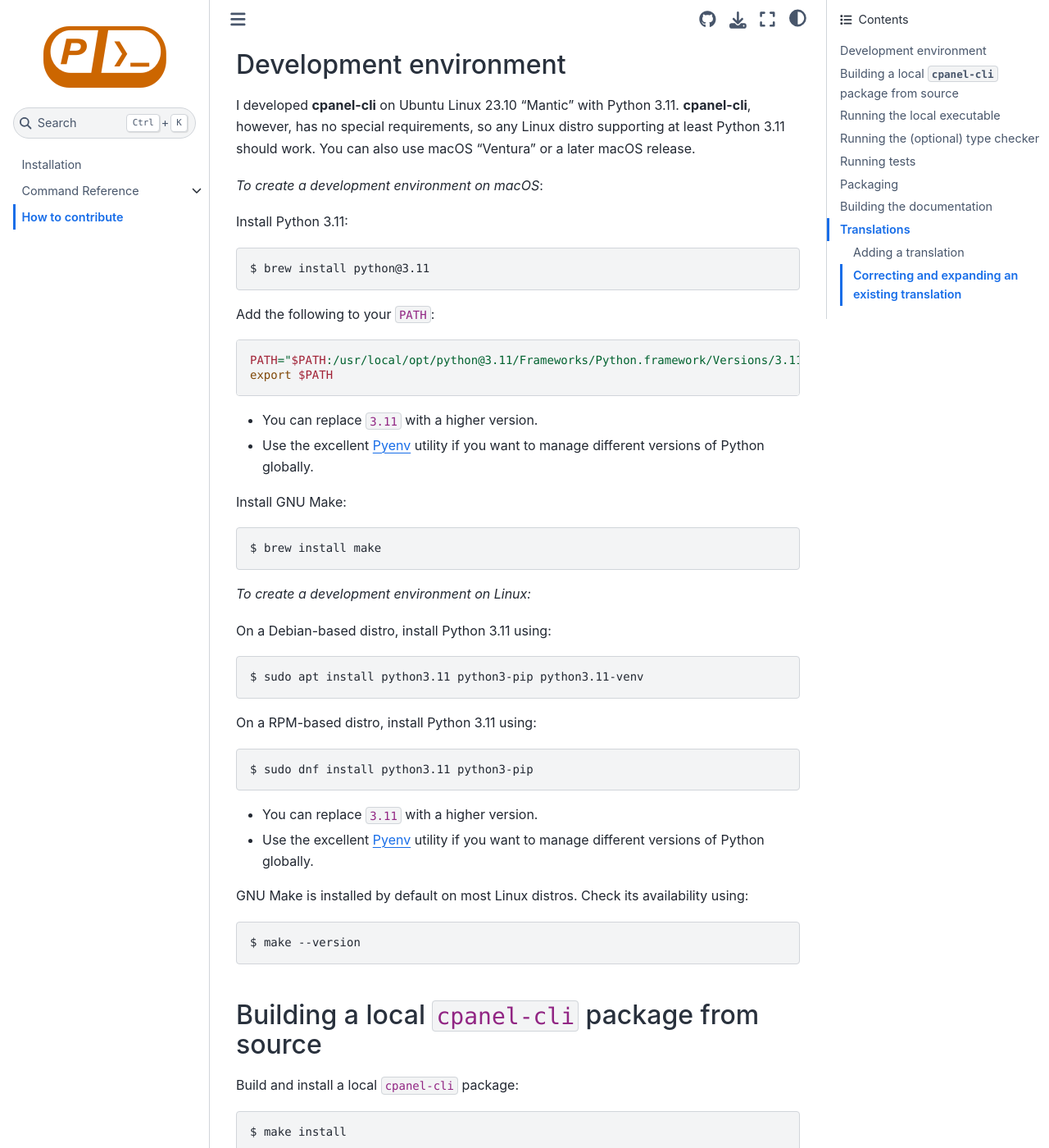
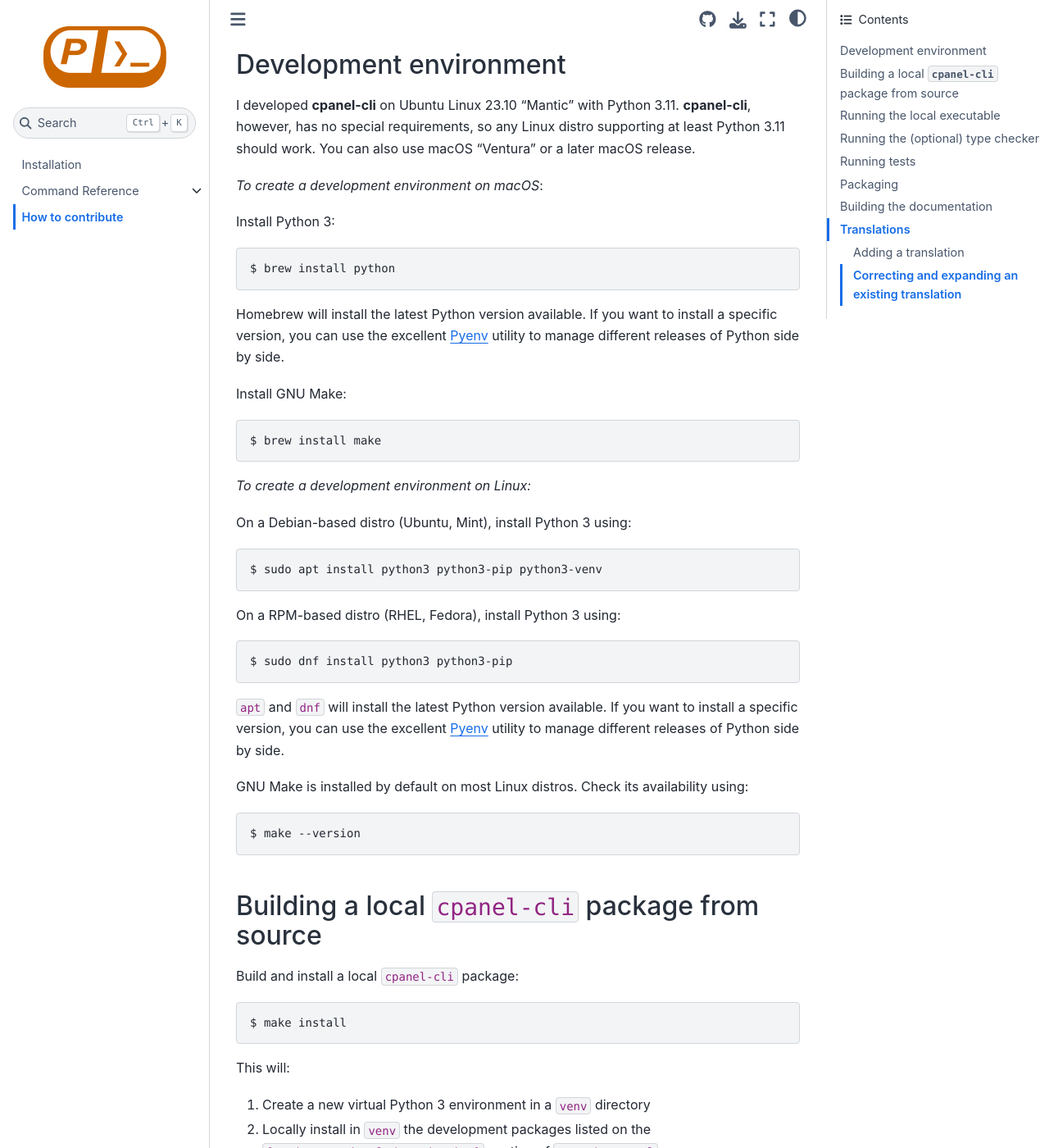
Before and after one commit to layfellow/cpanel-cli, a Sphinx documentation site: the page built from doc/contributing.rst, in a window 1280 px wide and 1400 px high, scrolled down 2163 px. Shown: the whole window at 82% size. Built offline with Sphinx 7.4.7 and the Sphinx Book theme 1.1.4, drawn with Linux system fonts in a browser that asks for light colours; some of the changed text lies outside the part shown.

Commit message:
Improve documentation and translation

```diff
--- a/doc/contributing.rst
+++ b/doc/contributing.rst
@@ -119,21 +119,15 @@
 
 *To create a development environment on macOS*:
 
-Install Python 3.11:
+Install Python 3:
 
 .. code:: sh
 
-    $ brew install python@3.11
+    $ brew install python
 
-Add the following to your ``PATH``:
-
-.. code:: sh
-
-    PATH="$PATH:/usr/local/opt/python@3.11/Frameworks/Python.framework/Versions/3.11/bin"
-    export $PATH
-
-- You can replace ``3.11`` with a higher version.
-- Use the excellent `Pyenv`_ utility if you want to manage different versions of Python globally.
+Homebrew will install the latest Python version available. If you want to install a specific
+version, you can use the excellent `Pyenv`_ utility to manage different releases of Python
+side by side.
 
 .. _`Pyenv`: https://github.com/pyenv/pyenv
 
@@ -145,20 +139,21 @@
 
 *To create a development environment on Linux:*
 
-On a Debian-based distro, install Python 3.11 using:
+On a Debian-based distro (Ubuntu, Mint), install Python 3 using:
 
 .. code:: sh
 
-    $ sudo apt install python3.11 python3-pip python3.11-venv
+    $ sudo apt install python3 python3-pip python3-venv
 
-On a RPM-based distro, install Python 3.11 using:
+On a RPM-based distro (RHEL, Fedora), install Python 3 using:
 
 .. code:: sh
 
-    $ sudo dnf install python3.11 python3-pip
+    $ sudo dnf install python3 python3-pip
 
-- You can replace ``3.11`` with a higher version.
-- Use the excellent `Pyenv`_ utility if you want to manage different versions of Python globally.
+``apt`` and ``dnf`` will install the latest Python version available. If you want to
+install a specific version, you can use the excellent `Pyenv`_ utility to manage
+different releases of Python side by side.
 
 GNU Make is installed by default on most Linux distros. Check its availability using:
 
@@ -208,8 +203,8 @@
 *Running the type checker is optional — you can ignore this step if you want.*
 
 The Python source code is annotated using type hints. I use them
-to add clarity and robustness to Python code. Read the `Python Type Checking Guide`_ for an
-excellent introduction.
+to improve the readability of Python code. Read the `Python Type Checking Guide`_ for
+an excellent introduction to the use of type hints in Python.
 
 .. _`Python Type Checking Guide`: https://realpython.com/python-type-checking/
 
@@ -234,7 +229,7 @@
 The type checker configuration is in ``pyrightconfig.json``.
 
 Note that Pyright is based on Node.js, so that pip will indirectly install it and pull a
-lot of JavaScript dependencies.
+lot of JavaScript dependencies required by Pyright.
 
 Running tests
 =============
```
Also changed, not shown: CONTRIBUTING.rst (+36 -40 lines), 1 other file.
